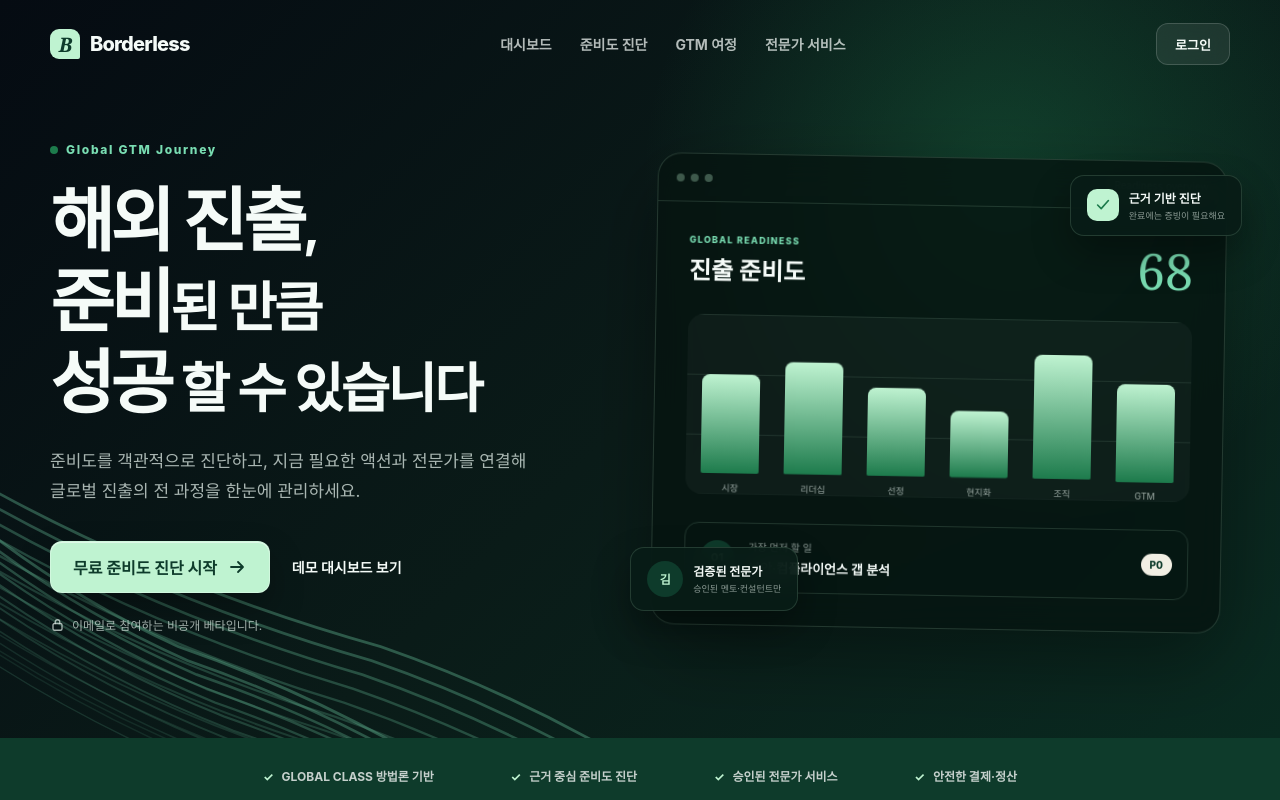
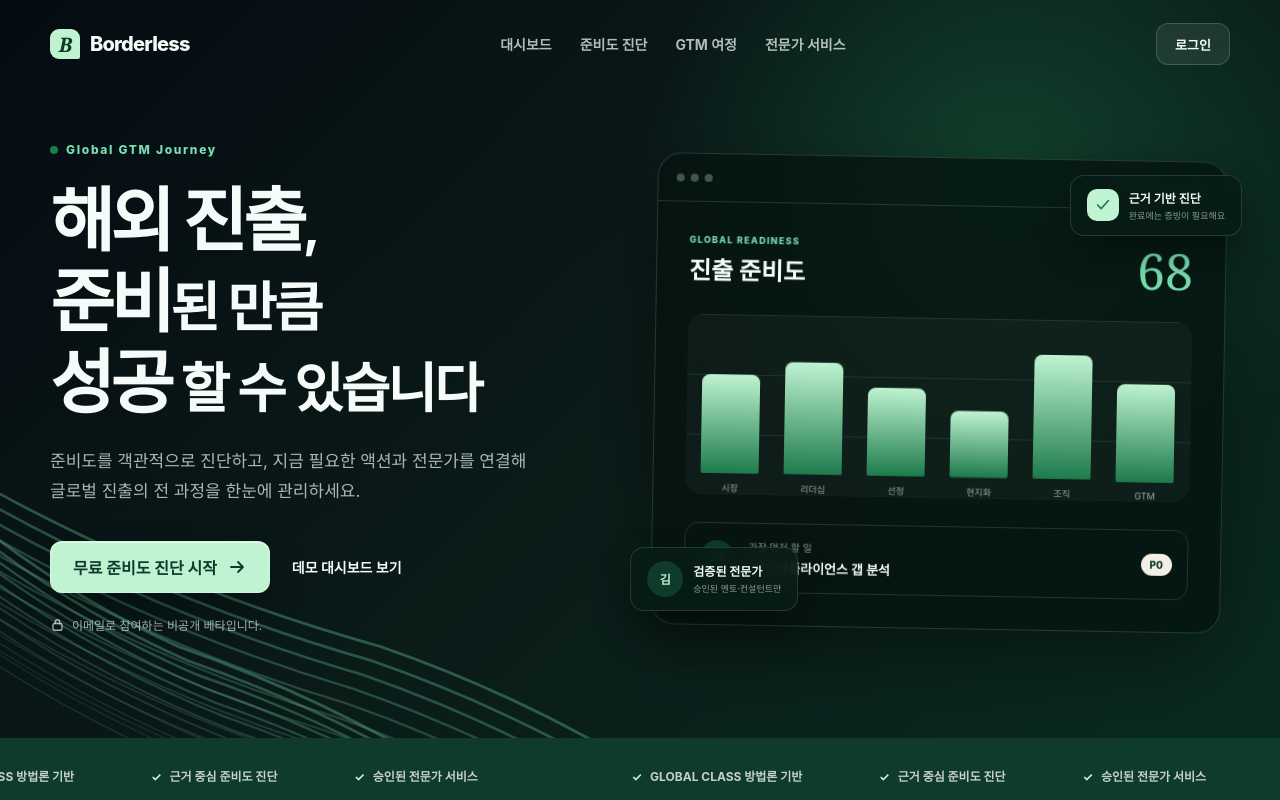
Before and after one commit to ky17824/ai-coding, a Next.js app: page / in a window 1280 px wide. Shown: the top 800 px of the page. Built offline with nearby package versions, Linux system fonts and the light colour scheme; no server answers.

Commit message:
Animate landing trust principles

```diff
--- a/app/globals.css
+++ b/app/globals.css
@@ -901,21 +901,49 @@ svg {
 
 .trust-strip {
   min-height: 76px;
-  padding: 18px 24px;
-  display: flex;
-  align-items: center;
-  justify-content: center;
-  gap: clamp(28px, 6vw, 88px);
+  padding: 18px 0;
+  display: flex;
+  align-items: center;
+  overflow: hidden;
   background: var(--green-dark);
   color: rgba(255, 255, 255, 0.76);
   font-size: 12px;
   font-weight: 700;
 }
 
+.trust-strip__track {
+  display: flex;
+  width: max-content;
+  animation: trust-marquee 24s linear infinite;
+  will-change: transform;
+}
+
+.trust-strip__group {
+  padding: 0 clamp(28px, 6vw, 88px);
+  display: flex;
+  flex: 0 0 auto;
+  align-items: center;
+  gap: clamp(28px, 6vw, 88px);
+}
+
+.trust-strip span {
+  white-space: nowrap;
+}
+
 .trust-strip span::before {
   content: "✓";
   margin-right: 8px;
   color: var(--mint);
+}
+
+.trust-strip:hover .trust-strip__track {
+  animation-play-state: paused;
+}
+
+@keyframes trust-marquee {
+  to {
+    transform: translateX(-50%);
+  }
 }
 
 .section {
@@ -2536,9 +2564,6 @@ svg {
     margin-top: 34px;
   }
 
-  .trust-strip {
-    flex-wrap: wrap;
-  }
 }
 
 @media (max-width: 620px) {
@@ -2591,11 +2616,6 @@ svg {
     height: 150px;
   }
 
-  .trust-strip {
-    justify-content: flex-start;
-    gap: 15px 28px;
-  }
-
   .section {
     padding: 76px 0;
   }
@@ -2619,4 +2639,18 @@ svg {
     scroll-behavior: auto !important;
     transition: none !important;
   }
-}
+
+  .trust-strip__track {
+    width: 100%;
+    justify-content: center;
+  }
+
+  .trust-strip__group {
+    flex-wrap: wrap;
+    justify-content: center;
+  }
+
+  .trust-strip__group[aria-hidden="true"] {
+    display: none;
+  }
+}
--- a/app/page.tsx
+++ b/app/page.tsx
@@ -25,6 +25,12 @@ const steps = [
     description:
       "필요한 순간에 승인된 멘토와 컨설팅 패키지를 예약하고 여정 안에서 관리합니다."
   }
+];
+
+const trustPrinciples = [
+  "GLOBAL CLASS 방법론 기반",
+  "근거 중심 준비도 진단",
+  "승인된 전문가 서비스"
 ];
 
 export default function HomePage() {
@@ -130,10 +136,19 @@ export default function HomePage() {
       </div>
 
       <section className="trust-strip" aria-label="서비스 원칙">
-        <span>GLOBAL CLASS 방법론 기반</span>
-        <span>근거 중심 준비도 진단</span>
-        <span>승인된 전문가 서비스</span>
-        <span>안전한 결제·정산</span>
+        <div className="trust-strip__track">
+          {[false, true].map((duplicate) => (
+            <div
+              className="trust-strip__group"
+              aria-hidden={duplicate || undefined}
+              key={duplicate ? "duplicate" : "primary"}
+            >
+              {trustPrinciples.map((principle) => (
+                <span key={principle}>{principle}</span>
+              ))}
+            </div>
+          ))}
+        </div>
       </section>
 
       <section className="section">
```
